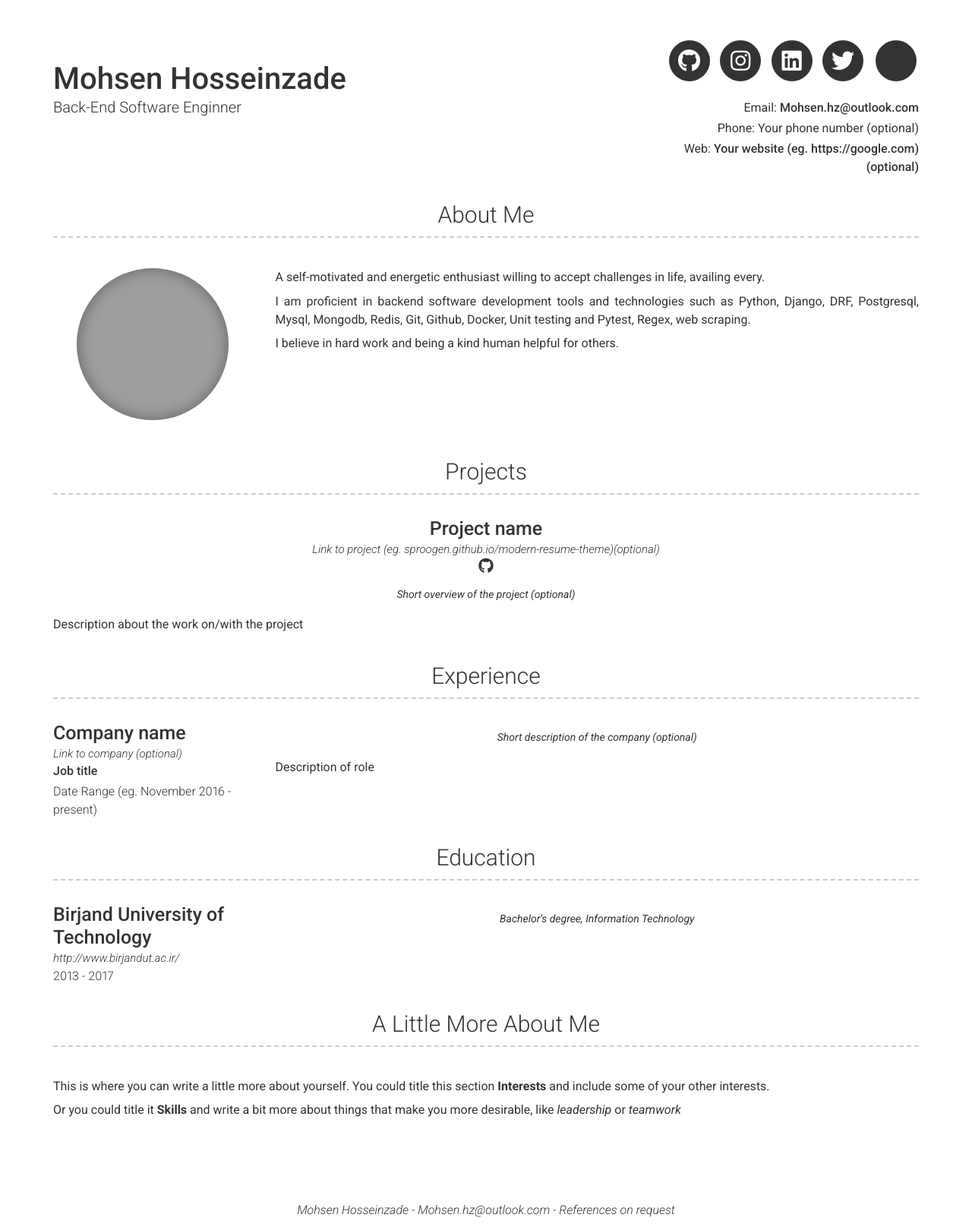
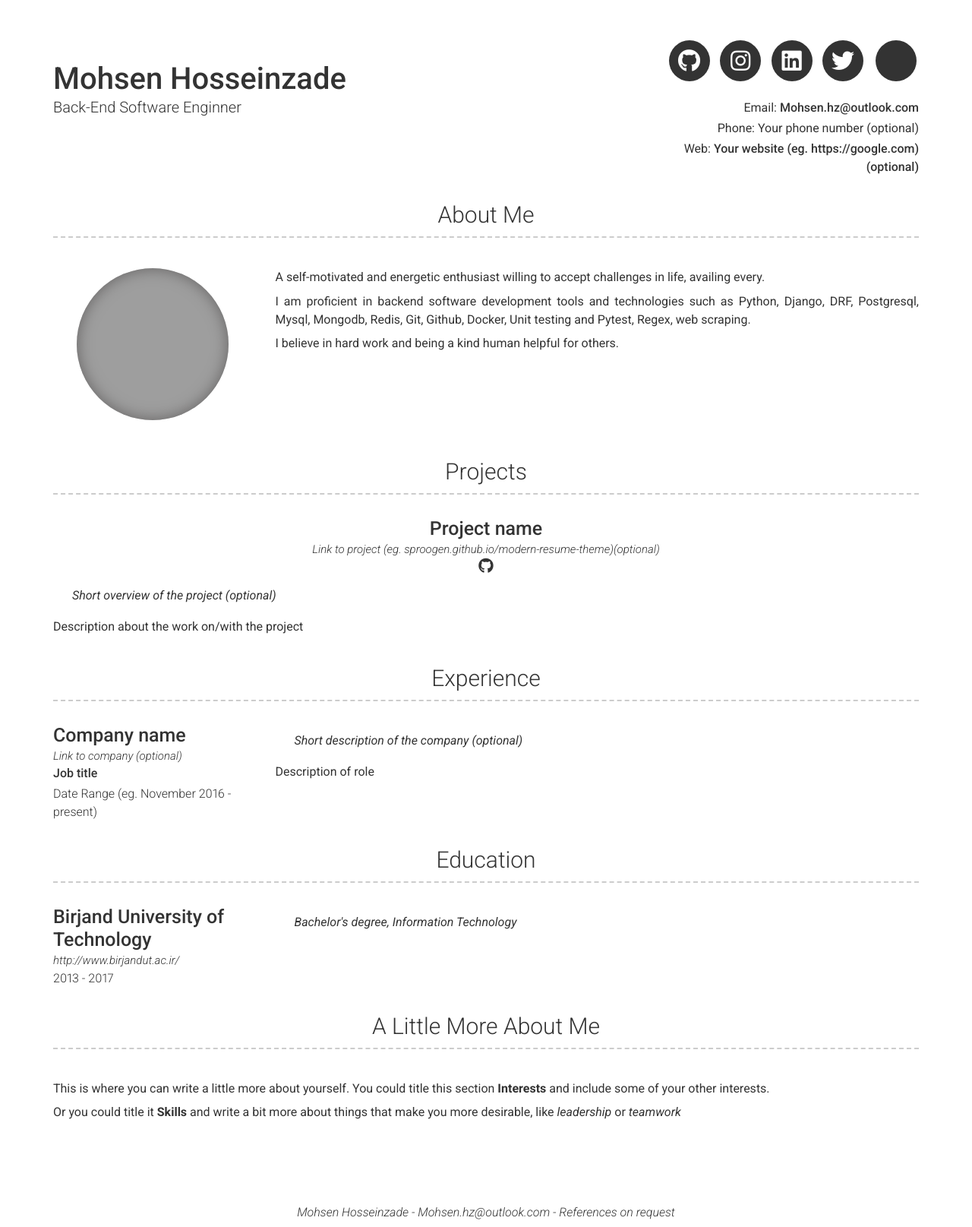
Before and after one commit to mohsenhsz/mohsenhsz.github.io, a Jekyll site: the page built from index.md, in a window 1280 px wide. Shown: the whole page at 76% size. Built offline with Jekyll 4.4.1, drawn with Linux system fonts in a browser that asks for light colours; nearby versions of some CDN libraries; grey boxes are pictures that could not be loaded.

Commit message:
Update modern-resume-theme.scss

```diff
--- a/_sass/modern-resume-theme.scss
+++ b/_sass/modern-resume-theme.scss
@@ -172,10 +172,10 @@
 }
 
 p.quote {
-  font-size: 1.4rem;
+  font-size: 1.6rem;
   font-style: italic;
   padding: 1rem 2.5rem;
-  text-align: center;
+  text-align: left;
 
   @media print {
     text-align: left;
```
